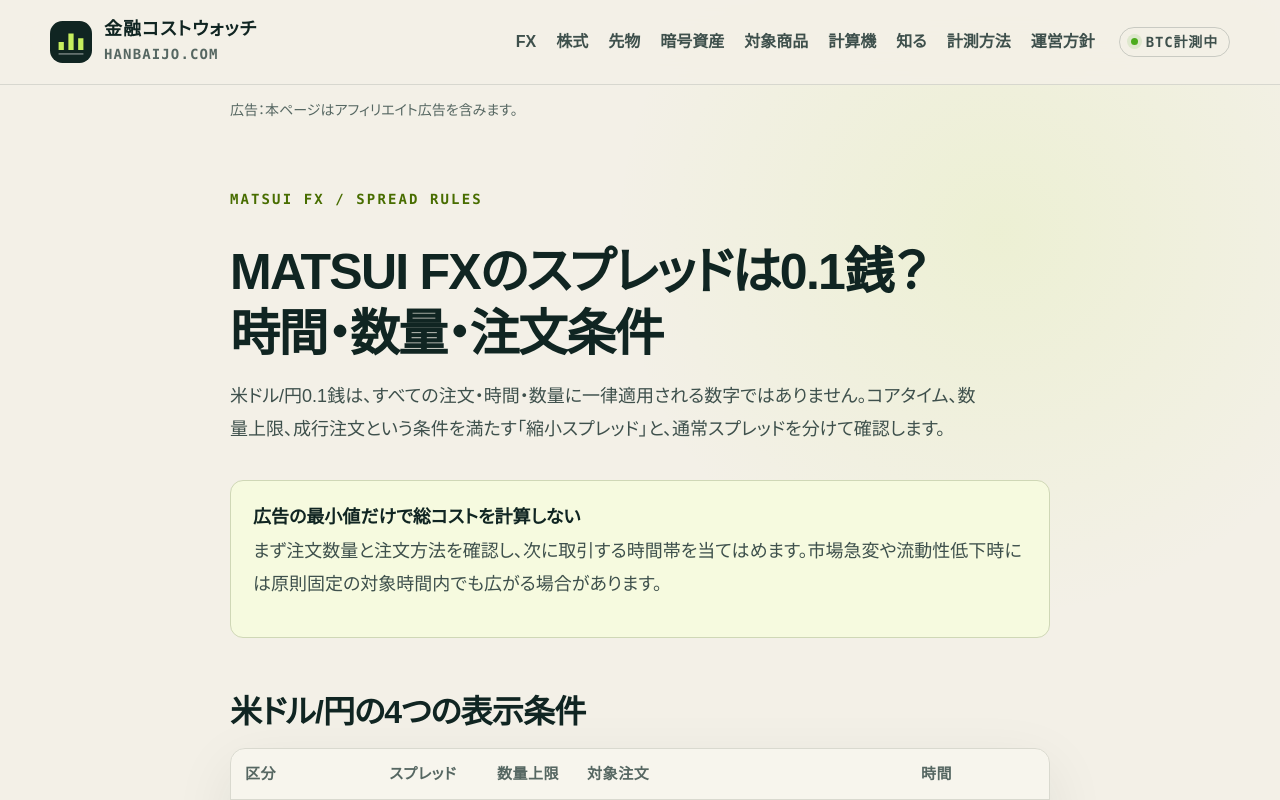
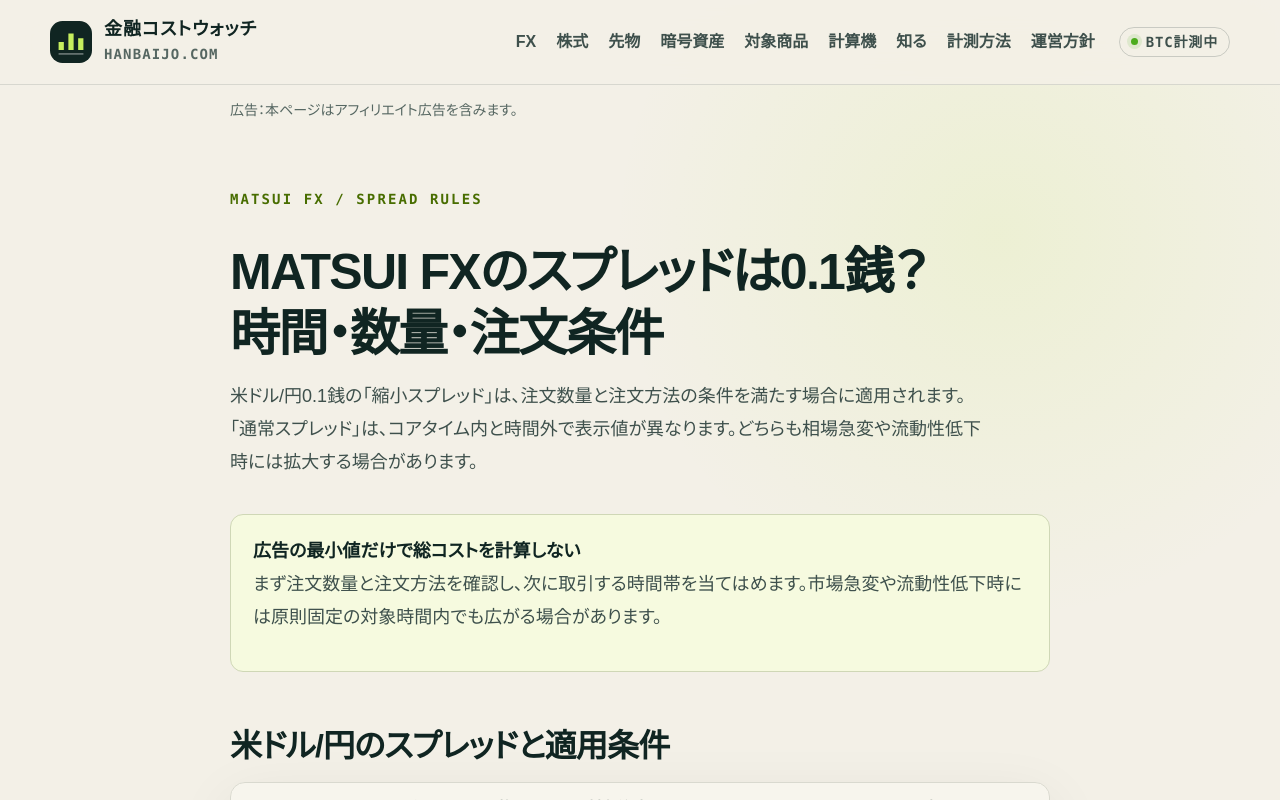
Before and after one commit to mrok18/hanbaijo, a Next.js app: page /articles/matsui-fx-spread-rules in a window 1280 px wide. Shown: the top 800 px of the page. Built offline with nearby package versions, Linux system fonts and the light colour scheme.

Commit message:
fix: clarify Matsui spread eligibility and table heading

```diff
--- a/app/articles/matsui-fx-spread-rules/page.tsx
+++ b/app/articles/matsui-fx-spread-rules/page.tsx
@@ -14,11 +14,11 @@ export default function Page() {
       <p className="affiliate-disclosure" style={{ fontSize: 14 }}>広告：本ページはアフィリエイト広告を含みます。</p>
       <p className="page-kicker">MATSUI FX / SPREAD RULES</p>
       <h1>MATSUI FXのスプレッドは0.1銭？<br />時間・数量・注文条件</h1>
-      <p className="lede">米ドル/円0.1銭は、すべての注文・時間・数量に一律適用される数字ではありません。コアタイム、数量上限、成行注文という条件を満たす「縮小スプレッド」と、通常スプレッドを分けて確認します。</p>
+      <p className="lede">米ドル/円0.1銭の「縮小スプレッド」は、注文数量と注文方法の条件を満たす場合に適用されます。「通常スプレッド」は、コアタイム内と時間外で表示値が異なります。どちらも相場急変や流動性低下時には拡大する場合があります。</p>
 
       <div className="callout"><strong>広告の最小値だけで総コストを計算しない</strong><p>まず注文数量と注文方法を確認し、次に取引する時間帯を当てはめます。市場急変や流動性低下時には原則固定の対象時間内でも広がる場合があります。</p></div>
 
-      <h2>米ドル/円の4つの表示条件</h2>
+      <h2>米ドル/円のスプレッドと適用条件</h2>
       <div className="data-panel"><div className="table-scroll">
         <table className="rates comparison-table">
           <thead><tr><th>区分</th><th className="num">スプレッド</th><th className="num">数量上限</th><th>対象注文</th><th>時間</th></tr></thead>
```
